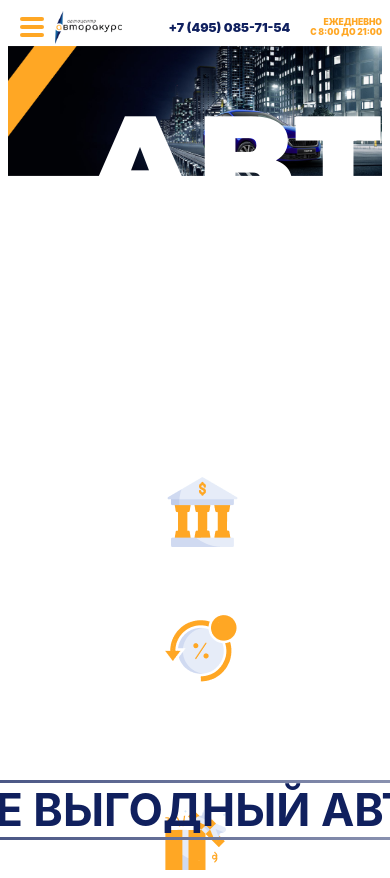
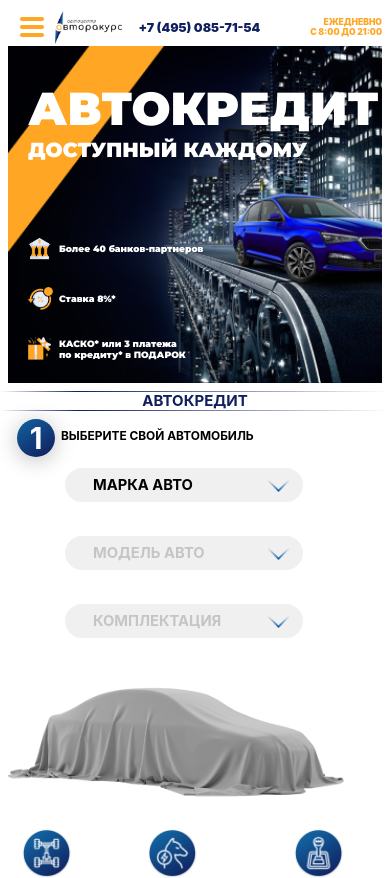
Before and after one commit to MikeGer92/AutoRakurs, a Vue app: page /credit in a window 390 px wide. Shown: the top 878 px of the page. Built offline with nearby package versions, Linux system fonts and the light colour scheme; a web font is replaced by a local one; what vue-yandex-maps would draw is missing.

Commit message:
added adaptive credit

```diff
--- a/src/components/Carousel.vue
+++ b/src/components/Carousel.vue
@@ -233,6 +233,7 @@ export default {
     height: 105px;
   }
   .slider__item {
+    margin: 20px;
     max-width: 46px;
     height: 46px;
     border-radius: 13.5155px;
@@ -242,9 +243,10 @@ export default {
     }
   }
   .slider__item-active {
+    display: flex;
     margin: 5px 0;
-    width: 75px;
-    height: 85px;
+    width: 80px;
+    height: 90px;
     background: #FFFFFF;
     box-shadow: 0px 1.20138px 3.30379px rgba(0, 0, 0, 0.25);
     border-radius: 13.5155px;
--- a/src/components/app/Navbar.vue
+++ b/src/components/app/Navbar.vue
@@ -324,7 +324,7 @@ export default {
       display: flex;
       flex-direction: row;
       justify-content: space-between;
-      margin-left: 30px;
+      margin-left: 0px;
       &_contact {
         display: flex;
         align-items: center;
--- a/src/views/Credit.vue
+++ b/src/views/Credit.vue
@@ -23,7 +23,8 @@
       <div class="credit__main">
         <div class="credit__divider">
           <div class="credit__divider_line"></div>
-          <div class="credit__divider_text">ОФОРМИТЕ ВЫГОДНЫЙ АВТОКРЕДИТ</div>
+          <div class="credit__divider_text-big">ОФОРМИТЕ ВЫГОДНЫЙ АВТОКРЕДИТ</div>
+          <div class="credit__divider_text-small">АВТОКРЕДИТ</div>
           <div class="credit__divider_line"></div>
         </div>
         <div class="credit__options">
@@ -127,16 +128,15 @@ export default {
     flex-direction: column;
     justify-content: center;
     text-align: center;
-    width: 1892px;
-    height: 94px;
-    margin: 0 auto;
+    width: 100%;
+    max-width: 1892px;
     &_line {
       display: flex;
       width: 100%;
       height: 3px;
       background: linear-gradient(to right,  #FFF 0%, #10205E  20%, #FFF 100%);
     }
-    &_text {
+    &_text-big, &_text-small {
       font-family: 'Inter';
       font-style: normal;
       font-weight: 700;
@@ -144,11 +144,15 @@ export default {
       line-height: 54px;
       color: #10205E;
     }
+    &_text-small {
+      display: none;
+    }
   }
   &__options {
     display: flex;
+    width: 100%;
+    max-width: 2065px;
     flex-direction: column;
-    margin: 0 auto;
     &_choise {
       display: flex;
       &-left {
@@ -244,4 +248,60 @@ export default {
     }
   }
 }
+@media (max-width: 600px) {
+  .credit {
+    &__header {
+      height: 337px;
+      background: url('../assets/images/credit-main-small.png') no-repeat;
+      background-size: cover;
+      &_title {
+        margin-left: 20px;
+        font-size: 46.2161px;
+        line-height: 56px;
+      }
+      &_subtitle {
+        margin-left: 20px;
+        font-size: 20.3853px;
+        line-height: 25px;
+      }
+      &_options {
+        margin: 75px 0 0 20px;
+        &-bank, &-perc, &-gift {
+          margin-bottom: 27px;
+          &:last-child {
+          margin-bottom: 29px;
+        }
+          &--image {
+            width: 23px;
+            height: 23px;
+          }
+          &--text {
+            margin-left: 8px;
+            font-weight: 700;
+            font-size: 9.18676px;
+            line-height: 11px;
+          }
+        }
+      }
+    }
+    &__divider {
+      margin-top: 8px;
+      &_line {
+        height: 1px;
+      }
+      &_text-big {
+        display: none;
+      }
+      &_text-small {
+        display: flex;
+        font-size: 15px;
+        line-height: 18px;
+        justify-content: center;
+      }
+    }
+    &__options {
+      max-width: 390px;
+    }
+  }
+}
 </style>
```
